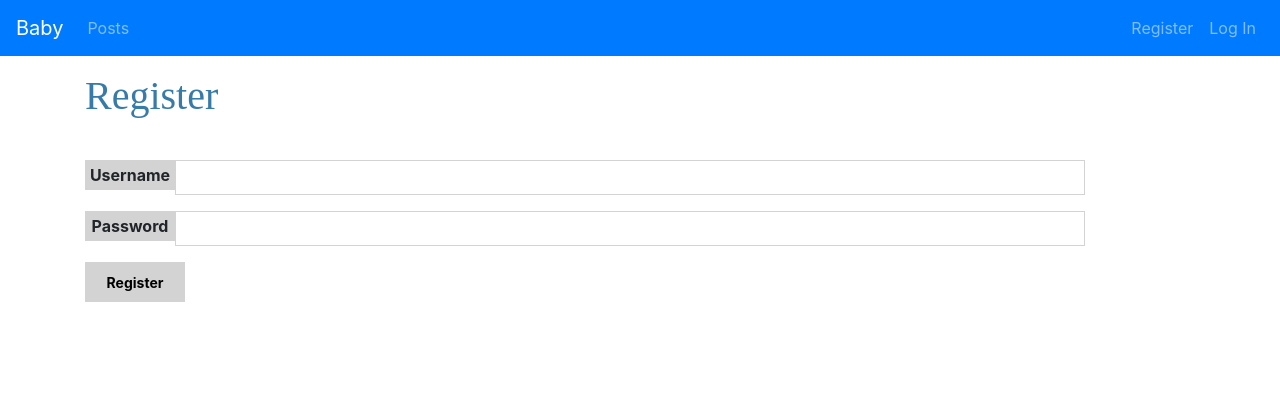
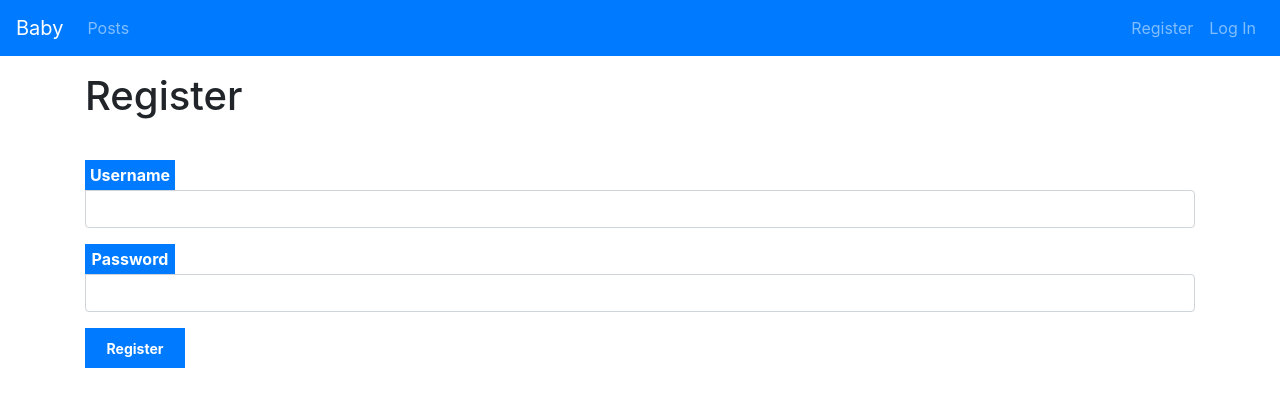
Before and after one commit to durban89/flask-project-blog-baby, a Flask app: page /auth/register in a window 1280 px wide. Shown: the top 407 px of the page. Run offline with Flask 2, Linux system fonts and the light colour scheme; parts of the project's set-up code (start-up, migrations or seed data) failed here and were passed over; some libraries are stand-ins or nearby versions.

Commit message:
update ui

```diff
--- a/baby/auth.py
+++ b/baby/auth.py
@@ -60,7 +60,7 @@ def register():
 
         flash(error)
 
-    return render_template('auth/register.html')
+    return render_template('auth/register.j2')
 
 
 @bp.route('/login', methods=['GET', 'POST'])
@@ -93,7 +93,7 @@ def login():
 
         flash(error)
 
-    return render_template('auth/login.html')
+    return render_template('auth/login.j2')
 
 
 @bp.route('/logout', methods=['GET'])
--- a/baby/static/app.css
+++ b/baby/static/app.css
@@ -5,15 +5,7 @@
 }
 
 h1 {
-  font-family: serif;
-  color: #377ba8;
   margin: 1rem 0;
-}
-
-
-hr {
-  border: none;
-  border-top: 1px solid lightgray;
 }
 
 nav {
@@ -137,12 +129,13 @@ input[type=submit] {
 .content label.label-nav,
 .content label.label-content {
   width: 60px;
-  background: lightgray;
+  background: #007bff;
   display: flex;
   height: 30px;
   align-items: center;
   justify-content: center;
   margin-bottom: 0;
+  color: #fff
 }
 
 .content label.label-nav.nav {
@@ -167,13 +160,7 @@ input[type=submit] {
 .content select.select-type,
 .content textarea.textarea-body,
 .content textarea.textarea-content {
-  border: 1px solid lightgray;
-  box-shadow: none;
-  height: 35px;
-  font-size: 18px;
-  padding: 0 0.5em;
-  outline: none;
-  width: 910px;
+  border-radius: 0 .25rem .25rem .25rem;
 }
 
 .content select.select-type {
@@ -186,13 +173,12 @@ input[type=submit] {
 .content button.button-submit {
   width: 100px;
   height: 40px;
-  background: lightgray;
   font-size: 14px;
   outline: none;
   box-shadow: none;
+  border-radius: 0;
   border: none;
   font-weight: bold;
-  color: #000000;
 }
 
 .content button.button-submit:active {
@@ -201,7 +187,7 @@ input[type=submit] {
 }
 
 .content button.danger {
-  color: #cc2f2e;
+  color: #fff;
 }
 
 /*select menu*/
@@ -336,7 +322,7 @@ input[type=submit] {
   position: absolute;
   left: 0;
   top: -999px;
-  background: rgba(55, 123, 168, .7);
+  background: rgba(0, 123, 255, .7);
   color: #fff;
   width: 100%;
   text-align: right;
--- a/baby/templates/auth/register.html
+++ /dev/null
@@ -1,21 +0,0 @@
-{% extends 'base.j2' %}
-
-{% block header %}
-<h1>{% block title %}Register{% endblock %}</h1>
-{% endblock %}
-
-{% block content %}
-<form method="POST">
-  <div class="input-group">
-    <label for="username" class="label-username">Username</label>
-    <input name="username" id="username" class="input-username" required />
-  </div>
-
-  <div class="input-group">
-    <label for="password" class="label-password">Password</label>
-    <input type="password" class="input-password" name="password"" id="password" required/>
-  </div>
-
-  <button type="submit" class="button-submit">Register</button>
-</form>
-{% endblock %}
--- /dev/null
+++ b/baby/templates/auth/register.j2
@@ -0,0 +1,21 @@
+{% extends 'base.j2' %}
+
+{% block header %}
+<h1>{% block title %}Register{% endblock %}</h1>
+{% endblock %}
+
+{% block content %}
+<form method="POST">
+  <div class="form-group">
+    <label for="username" class="label-username">Username</label>
+    <input name="username" id="username" class="form-control input-username" required />
+  </div>
+
+  <div class="form-group">
+    <label for="password" class="label-password">Password</label>
+    <input type="password" class="form-control input-password" name="password"" id="password" required/>
+  </div>
+
+  <button type="submit" class="btn btn-primary button-submit">Register</button>
+</form>
+{% endblock %}
--- a/baby/templates/base.j2
+++ b/baby/templates/base.j2
@@ -53,7 +53,7 @@
     </div>
 
     {% for message in get_flashed_messages() %}
-    <div class="flash">{{message}}</div>
+    <div class="alert alert-warning" role="alert">{{message}}</div>
     {% endfor %}
     {% block content %}{% endblock %}
   </section>
--- a/baby/templates/chat/index.j2
+++ b/baby/templates/chat/index.j2
@@ -97,7 +97,7 @@ function addOtherMessage(message, nick, avatar_bg_color) {
   var otherContainer = $('<div class="other-container"></div>');
   var avatarContainer = $('<div><span class="avatar" style="background:'+avatar_bg_color+';border: 1px solid '+avatar_bg_color+'">'+nick+'</span></div>');
   otherContainer.append(avatarContainer);
-  var messageContainer = $('<p></p>');
+  var messageContainer = $('<p style="margin-top: 5px"></p>');
   messageContainer.text(message);
   otherContainer.append(messageContainer);
   chatRoomContainer.append(otherContainer);
--- a/baby/templates/food/create.j2
+++ b/baby/templates/food/create.j2
@@ -27,9 +27,9 @@
 
   <div class="form-group">
     <label for="content" class="label-content">Content</label>
-    <textarea rows="2" id='content' name='content' class="form-control" required>{{ request.form['content'] }}</textarea>
+    <textarea rows="2" id='content' name='content' class="form-control textarea-content" required>{{ request.form['content'] }}</textarea>
   </div>
-  <button type="submit" class="button-submit">Save</button>
+  <button type="submit" class="btn btn-primary button-submit">Save</button>
 </form>
 {% endblock %}
 
--- a/baby/templates/food/update.j2
+++ b/baby/templates/food/update.j2
@@ -33,9 +33,9 @@
 
   <div class="form-group">
     <label for="content" class="label-content">Content</label>
-    <textarea rows="2" id='content' name='content' class="form-control" required>{{ request.form['content'] or food['content'] }}</textarea>
+    <textarea rows="2" id='content' name='content' class="form-control textarea-content" required>{{ request.form['content'] or food['content'] }}</textarea>
   </div>
-  <button type="submit" class="button-submit">Save</button>
+  <button type="submit" class="btn btn-primary button-submit">Save</button>
 </form>
 {% endblock %}
 
--- a/baby/templates/food/week_update.j2
+++ b/baby/templates/food/week_update.j2
@@ -20,9 +20,9 @@
 <form method="POST">
   <div class="form-group">
     <label for="content" class="label-content">Content</label>
-    <textarea rows="2" id='content' name='content' class="form-control" required>{{ request.form['content'] or renderData['content'] }}</textarea>
+    <textarea rows="2" id='content' name='content' class="form-control textarea-content" required>{{ request.form['content'] or renderData['content'] }}</textarea>
   </div>
-  <button type="submit" class="button-submit">Save</button>
+  <button type="submit" class="btn btn-primary button-submit">Save</button>
 </form>
 {% endblock %}
 
```
Also changed, not shown: baby/blog.py (+4 -4 lines), baby/templates/auth/login.html (deleted, +0 -21 lines), baby/templates/auth/login.j2 (added, +21 -0 lines), baby/templates/blog/create.j2 (renamed from baby/templates/blog/update.html, +7 -10 lines), baby/templates/blog/update.j2 (renamed from baby/templates/blog/create.html, +10 -7 lines), baby/templates/blog/index.j2 (renamed from baby/templates/blog/index.html), baby/templates/blog/show.j2 (renamed from baby/templates/blog/show.html).
